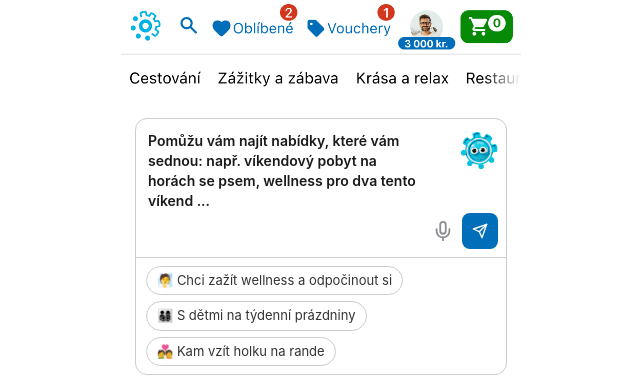
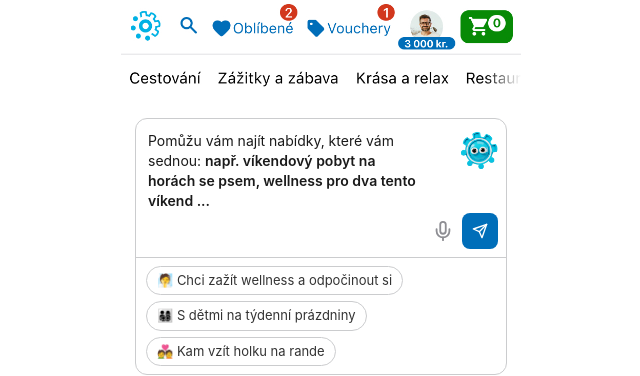
Before and after one commit to maroskadlec/slevac-ai, a React (Vite) app: page /mobile in a window 1280 px wide. Shown: the top 376 px of the page, without its empty margins (319-959 px from the left). Built offline with nearby package versions, Linux system fonts and the light colour scheme.

Commit message:
Hero placeholder: mixed font-weight (normal intro, semibold příklady)

```diff
--- a/src/components/FigmaMobile.tsx
+++ b/src/components/FigmaMobile.tsx
@@ -89,13 +89,19 @@ export default function FigmaMobile({ isOpen, onToggle }: MobileProps) {
                     transition={{ duration: 0.1, ease: "easeIn" }}
                   />
                 </div>
+                {/* Custom placeholder with mixed font-weights */}
+                {!heroInput && (
+                  <div className="absolute top-[12px] left-[12px] right-[84px] pointer-events-none text-[14px] leading-[20px] text-[#1a1a1a]">
+                    <span className="font-normal">Pomůžu vám najít nabídky, které vám sednou: </span>
+                    <span className="font-semibold">např. víkendový pobyt na horách se psem, wellness pro dva tento víkend ...</span>
+                  </div>
+                )}
                 <textarea
                   value={heroInput}
                   onChange={(e) => setHeroInput(e.target.value)}
                   onKeyDown={(e) => { if (e.key === 'Enter' && !e.shiftKey) { e.preventDefault(); handleHeroSend() } }}
-                  placeholder="Pomůžu vám najít nabídky, které vám sednou: např. víkendový pobyt na horách se psem, wellness pro dva tento víkend ..."
                   rows={4}
-                  className="w-full bg-transparent pl-[12px] pr-[84px] pt-[12px] pb-[40px] text-[14px] leading-[20px] text-[#1a1a1a] font-semibold placeholder-[#1a1a1a] placeholder:font-semibold outline-none border-none resize-none"
+                  className="w-full bg-transparent pl-[12px] pr-[84px] pt-[12px] pb-[40px] text-[14px] leading-[20px] text-[#1a1a1a] font-semibold outline-none border-none resize-none"
                 />
                 {/* Buttons inside textarea – bottom right */}
                 <div className="absolute bottom-[8px] right-[8px] flex items-center gap-[8px]">
```
